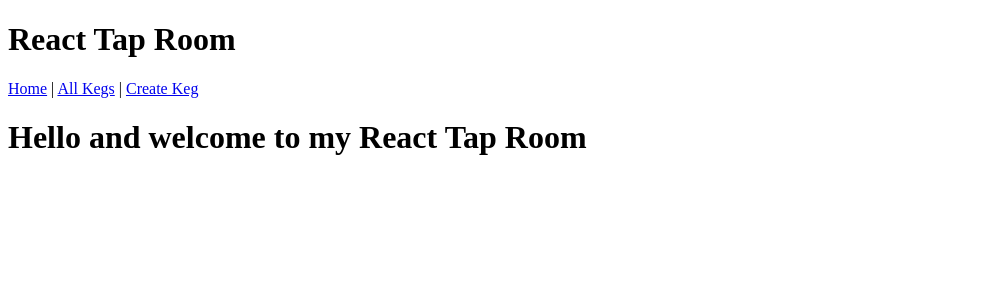
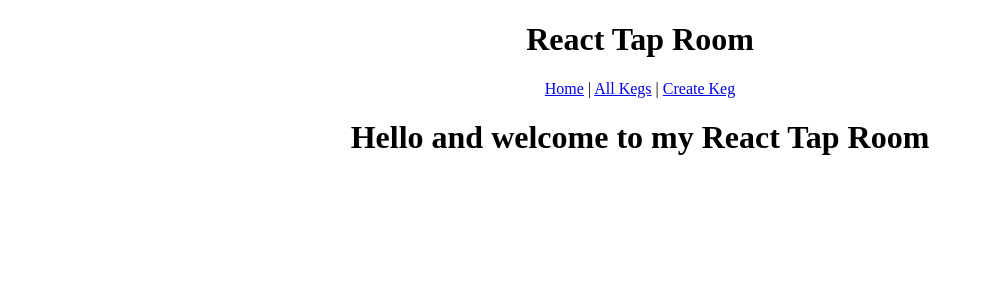
Before and after one commit to kevinahn7/react-tap-room, a React app: page /#/ in a window 1280 px wide. Shown: the top 300 px of the page, without its empty margins (0-984 px from the left). Built offline with nearby package versions, Linux system fonts and the light colour scheme.

Commit message:
Add style object to App.jsx

```diff
--- a/src/components/App.jsx
+++ b/src/components/App.jsx
@@ -69,9 +69,14 @@ class App extends React.Component {
     this.setState({masterKegList: newMasterKegList});
   }
 
+
+
   render() {
+    let center = {
+      textAlign: "center"
+    }
     return (
-      <div>
+      <div style={center}>
         <h1>React Tap Room</h1>
         <Link to="/">Home</Link> | <Link to="/kegs">All Kegs</Link> | <Link to="/newkeg">Create Keg</Link>
         <Switch>
--- a/src/components/Keg.jsx
+++ b/src/components/Keg.jsx
@@ -12,7 +12,7 @@ function Keg(prop) {
             <h3>{prop.price}</h3>
             <h3>{prop.remaining}</h3>
 		</div>
-	)
+	);
 }
 
 Keg.propTypes = {
```
